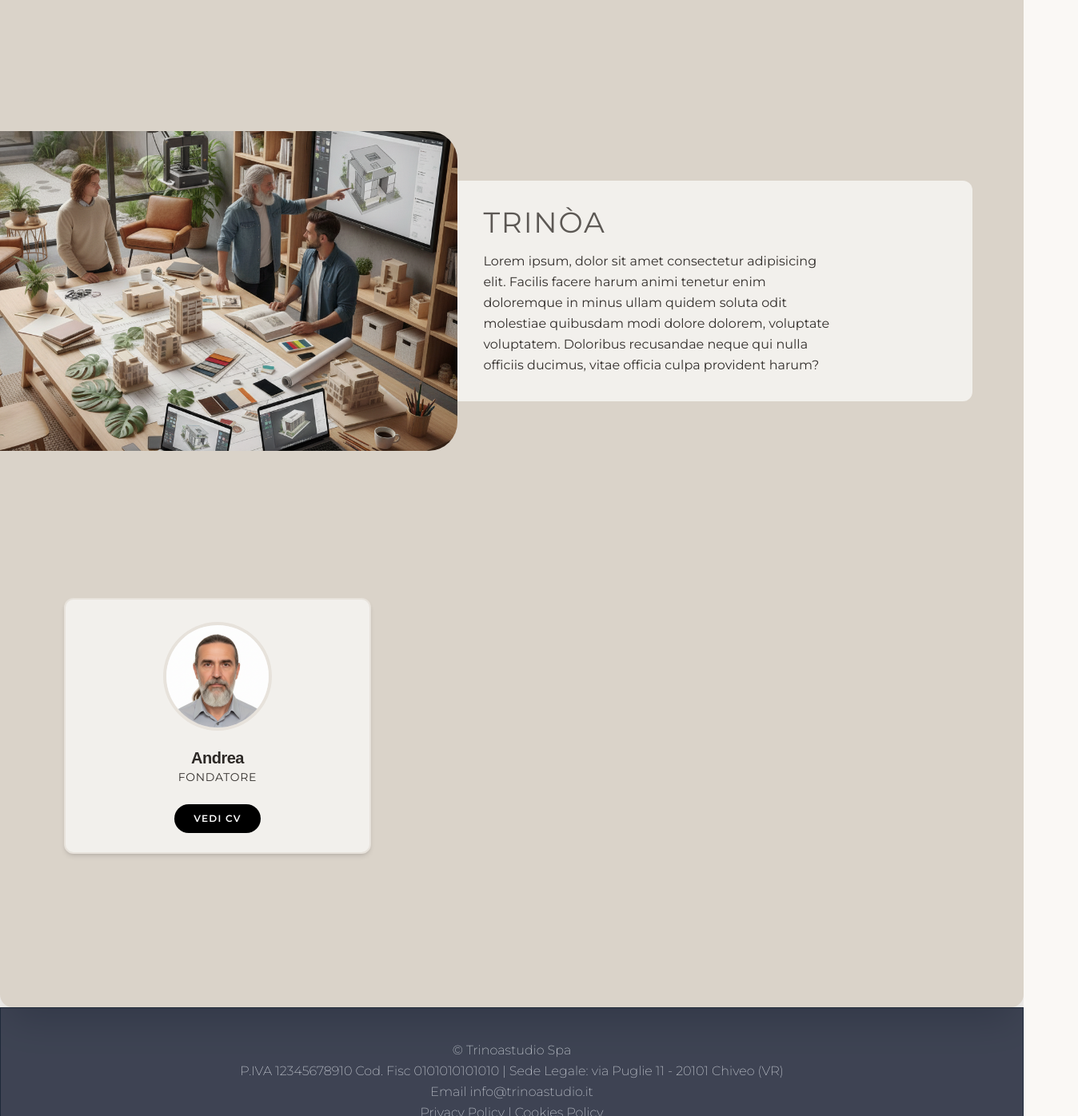
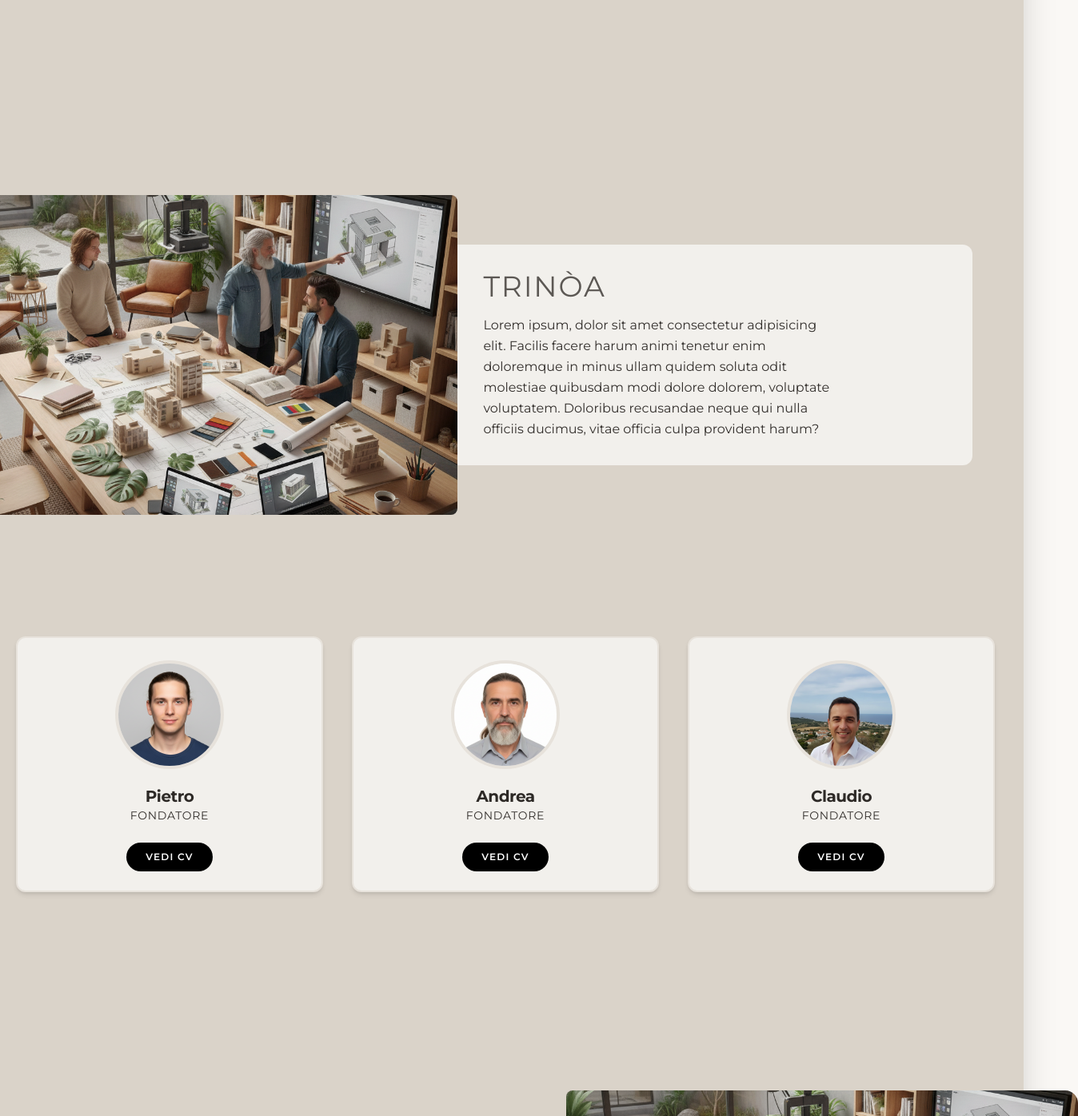
Before and after one commit to cesarecristanelli-code/binoastudio, a Next.js app: page / in a window 1280 px wide. Shown: the part 904-2300 px from the top of the page at 80% size, 1348 px wide, since content can reach past the window. Built offline with nearby package versions, Linux system fonts and the light colour scheme.

Commit message:
Fatta la sezione ChiSiamo.tsx

```diff
--- a/src/app/page.tsx
+++ b/src/app/page.tsx
@@ -1,6 +1,6 @@
 import Footer from "../components/Footer";
 import Hero from "@/components/hero-section/Hero";
-import HomeBody from "@/components/company-section/HomeBody";
+import ChiSiamo from "@/components/company-section/ChiSiamo";
 
 export default function Home() {
   return (
@@ -8,7 +8,7 @@ export default function Home() {
       {/* Hero Section */}
       <Hero title="we manage values" bgImage="/studio-immobiliare.png" />
 
-      <HomeBody />
+      <ChiSiamo />
 
       <Footer />
     </main>
--- a/src/components/company-section/BodySection.tsx
+++ b/src/components/company-section/BodySection.tsx
@@ -6,14 +6,14 @@ import { motion } from "framer-motion";
 interface SectionProps {
   title: string;
   children: string | ReactNode;
-  imageURL: string;
+  imagePath: string;
   reverse: boolean;
 }
 
 export default function Section({
   title,
   children,
-  imageURL,
+  imagePath,
   reverse,
 }: SectionProps) {
   return (
@@ -21,9 +21,11 @@ export default function Section({
       className={`flex flex-col ${reverse ? "md:flex-row-reverse xl:-me-17" : "md:flex-row xl:-ms-17"} items-center py-8 md:py-12 gap-0 md:gap- min-h-[60vh]`}
     >
       {/* Immagine */}
-      <div className="w-full md:w-1/2 aspect-4/3 md:h-100 relative overflow-hidden md:rounded-[36px]">
+      <div
+        className={`w-full md:w-1/2 aspect-4/3 md:h-100 relative overflow-hidden ${reverse ? "md:rounded-e-2xl md:rounded-s-lg" : "md:rounded-s-2xl md:rounded-e-lg"}`}
+      >
         <Image
-          src={imageURL}
+          src={imagePath}
           alt={title}
           fill
           className="object-cover transition-transform duration-500 hover:scale-105"
@@ -34,19 +36,19 @@ export default function Section({
 
       <motion.div
         initial={{ y: reverse ? -50 : 50, opacity: 0 }}
-          whileInView={{y: 0, opacity: 1}}
-          viewport={{once: true, amount: 0.4, margin: "-50px"}}
+        whileInView={{ y: 0, opacity: 1 }}
+        viewport={{ once: true, amount: 0.4, margin: "-50px" }}
         transition={{ duration: 0.8, ease: [0.21, 0.47, 0.32, 0.98] }}
         className={`
             opacity-0
             w-[90%] md:w-1/2
             -mt-16 md:mt-0
-            mx-auto md:me-16
+            mx-auto ${reverse ? "xl:ms-16" : "xl:me-16"}
           bg-white md:bg-[rgb(242,240,236)]
             p-6 md:p-8
             relative z-10
             shadow-lg md:shadow-none
-            rounded-xl md:rounded-e-xl md:rounded-s-none
+            rounded-xl ${reverse ? "md:rounded-s-xl md:rounded-e-none" : "md:rounded-e-xl md:rounded-s-none"}
         `}
       >
         <h3 className="text-3xl md:text-4xl mb-4 uppercase tracking-wider text-[#5C5854]">
@@ -54,7 +56,6 @@ export default function Section({
         </h3>
         <p className="text-[#332F2C] leading-relaxed max-w-md">{children}</p>
       </motion.div>
-
     </section>
   );
 }
--- /dev/null
+++ b/src/components/company-section/ChiSiamo.tsx
@@ -0,0 +1,91 @@
+import { ReactNode, Fragment } from "react";
+import Section from "./BodySection";
+import Title from "./BodyTitle";
+import FoundersGrid from "./FoundersGrid";
+
+interface BodySectionType {
+  id: number;
+  title: string;
+  imagePath: string;
+  children: string | ReactNode;
+  revrese: boolean;
+  divClasses: string;
+}
+
+const sections: BodySectionType[] = [
+  {
+    id: 1,
+    title: "Trinòa",
+    imagePath: "/Tre-architetti.png",
+    children: `Lorem ipsum, dolor sit amet consectetur adipisicing elit. Facilis
+          facere harum animi tenetur enim doloremque in minus ullam quidem
+          soluta odit molestiae quibusdam modi dolore dolorem, voluptate
+          voluptatem. Doloribus recusandae neque qui nulla officiis ducimus,
+          vitae officia culpa provident harum?`,
+    revrese: false,
+    divClasses: "mt-28 mb-16",
+  },
+  {
+    id: 2,
+    title: "Motto",
+    imagePath: "/Tre-architetti.png",
+    children: `Lorem ipsum, dolor sit amet consectetur adipisicing elit. Facilis
+          facere harum animi tenetur enim doloremque in minus ullam quidem
+          soluta odit molestiae quibusdam modi dolore dolorem, voluptate
+          voluptatem. Doloribus recusandae neque qui nulla officiis ducimus,
+          vitae officia culpa provident harum?`,
+    revrese: true,
+    divClasses: "my-28",
+  },
+  {
+    id: 3,
+    title: "Vision",
+    imagePath: "/Guarda-orizzonte.png",
+    children: `Lorem ipsum, dolor sit amet consectetur adipisicing elit. Facilis
+          facere harum animi tenetur enim doloremque in minus ullam quidem
+          soluta odit molestiae quibusdam modi dolore dolorem, voluptate
+          voluptatem. Doloribus recusandae neque qui nulla officiis ducimus,
+          vitae officia culpa provident harum?`,
+    revrese: false,
+    divClasses: "my-28",
+  },
+  {
+    id: 4,
+    title: "Mission",
+    imagePath: "/Stretta-di-mano.png",
+    children: `Lorem ipsum, dolor sit amet consectetur adipisicing elit. Facilis
+          facere harum animi tenetur enim doloremque in minus ullam quidem
+          soluta odit molestiae quibusdam modi dolore dolorem, voluptate
+          voluptatem. Doloribus recusandae neque qui nulla officiis ducimus,
+          vitae officia culpa provident harum?`,
+    revrese: true,
+    divClasses: "my-28",
+  },
+];
+
+export default function ChiSiamo() {
+  return (
+    <div
+      className="max-w-7xl mx-auto space-y-40 py-28 mt-20 rounded-2xl shadow-2xl"
+      style={{ backgroundColor: "rgb(218,211,201)" }}
+    >
+      <Title number="01" title="Chi siamo" />
+
+      {sections.map((s) => (
+        <Fragment key={s.id}>
+          <div className={s.divClasses}>
+            <Section
+              title={s.title}
+              imagePath={s.imagePath}
+              reverse={s.revrese}
+            >
+              {s.children}
+            </Section>
+          </div>
+
+          {s.id === 1 && <FoundersGrid />}
+        </Fragment>
+      ))}
+    </div>
+  );
+}
--- a/src/components/company-section/FounderCV.tsx
+++ b/src/components/company-section/FounderCV.tsx
@@ -1,4 +1,4 @@
-import { FounderCVProps } from "../types/cv.types";
+import { FounderCVProps } from "../../types/cv.types";
 
 
 /* Appena hai i CV:
@@ -18,7 +18,7 @@ export default function FounderCV({ founder, onClose }: FounderCVProps) {
       {/* Header con titolo e bottone per tornare */}
       <div className="flex justify-between mb-6">
         <h3 className="font-semibold text-2xl md:text-4xl text-gray-900">
-          {founder.title}
+          {founder.name}
         </h3>
 
         <button
--- a/src/components/company-section/FounderCard.tsx
+++ b/src/components/company-section/FounderCard.tsx
@@ -1,19 +1,14 @@
 import Image from 'next/image';
+import { FounderCardProps } from '@/types/card.types';
 
-interface FounderCardProps {
-  name: string;
-  role: string;
-  imageUrl: string;
-}
-
-export default function FounderCard({ name, role, imageUrl }: FounderCardProps) {
+export default function FounderCard({ name, role, imagePath, onClick }: FounderCardProps) {
   return (
     <div className="max-w-sm bg-[rgb(242,240,236)] rounded-xl border-2 border-[#E7E2DB] shadow-md hover:shadow-xl transition-shadow duration-300 overflow-hidden">
       {/* Container Foto */}
       <div className="flex justify-center pt-8">
         <div className="relative size-32 overflow-hidden rounded-full ring-4 ring-[#E7E2DB]">
           <Image
-            src={imageUrl}
+            src={imagePath}
             alt={`Foto di ${name}`}
             fill
             className="object-cover"
@@ -23,7 +18,7 @@ export default function FounderCard({ name, role, imageUrl }: FounderCardProps)
 
       {/* Contenuto Testuale */}
       <div className="p-6 text-center">
-        <h3 className="text-xl font-arvo font-bold tracking-tight">
+        <h3 className="text-xl font-bold tracking-tight">
           {name}
         </h3>
         <p className="text-sm text-[#332F2C] mb-6 uppercase tracking-wider font-medium">
@@ -31,7 +26,7 @@ export default function FounderCard({ name, role, imageUrl }: FounderCardProps)
         </p>
 
         {/* Bottone */}
-        <button className="mx-auto text-xs font-semibold uppercase tracking-widest px-6 py-2.5 rounded-full transition-all duration-300 cursor-pointer bg-black text-white hover:bg-gray-800">
+        <button className="mx-auto text-xs font-semibold uppercase tracking-widest px-6 py-2.5 rounded-full transition-all duration-300 cursor-pointer bg-black text-white hover:bg-gray-800" onClick={onClick}>
           Vedi CV
         </button>
       </div>
--- a/src/components/company-section/FoundersGrid.tsx
+++ b/src/components/company-section/FoundersGrid.tsx
@@ -1,36 +1,31 @@
 "use client";
-import { ReactNode, useState } from "react";
-/* import { CardType } from "../../types/card.types"; */
-import Card from "../Card2";
+import { useState } from "react";
+
 import FounderCV from "./FounderCV";
+import FounderCard from "./FounderCard";
+import { FounderCardType } from "@/types/card.types";
+
 import { AnimatePresence, motion } from "framer-motion";
-import { CardStyle } from "../Card2";
-
-interface CardType {
-  id: string | number;
-  title: string;
-  imagePath: string;
-  children?: string | ReactNode;
-  footer?: string | ReactNode;
-  style?: CardStyle;
-}
 
 export default function FoundersGrid() {
-  const founders: CardType[] = [
+  const founders: FounderCardType[] = [
     {
       id: 1,
-      title: "Pietro",
+      name: "Pietro",
       imagePath: "/simil-tyron.png",
+      role: "Fondatore",
     },
     {
       id: 2,
-      title: "Andrea",
+      name: "Andrea",
       imagePath: "/simil-andrea.png",
+      role: "Fondatore",
     },
     {
       id: 3,
-      title: "Claudio",
+      name: "Claudio",
       imagePath: "/simil-claudio.png",
+      role: "Fondatore",
     },
   ];
 
@@ -49,29 +44,16 @@ export default function FoundersGrid() {
               animate={{ x: 0, opacity: 1 }}
               exit={{ x: 100, opacity: 0 }}
               transition={{ duration: 0.4, ease: "easeInOut" }}
-              className="pt-10 grid md:grid-cols-3 gap-5 h-full min-h-75 px-5"
+              className="py-10 grid md:grid-cols-3 gap-5 h-full min-h-75 px-5"
             >
               {founders.map((f) => (
-                <Card
+                <FounderCard
                   key={f.id}
-                  title={f.title}
+                  name={f.name}
+                  role={f.role}
                   imagePath={f.imagePath}
-                  style={{
-                    cardClasses:
-                      "border-2 border-[#2D2926] bg-[rgb(242,238,232)] transition-transform duration-400 hover:-translate-y-2 hover:scale-102",
-                  }}
-                  footer={
-                    <div className="flex justify-center h-full w-full items-center">
-                      <button
-                        type="button"
-                        className="rounded-3xl bg-transparent border-2 border-[#2D2926]  text-[#2D2926] px-4 py-2 hover:opacity-70 cursor-pointer"
-                        onClick={() => setSelectedID(f.id as number)}
-                      >
-                        Vedi CV
-                      </button>
-                    </div>
-                  }
-                ></Card>
+                  onClick={() => setSelectedID(f.id as number)}
+                />
               ))}
             </motion.div>
           ) : (
--- a/src/components/company-section/HomeBody.tsx
+++ /dev/null
@@ -1,36 +0,0 @@
-import Section from "./BodySection";
-import Title from "./BodyTitle";
-import FounderCard from "./FounderCard";
-import FoundersGrid from "./FoundersGrid";
-import Image from "next/image";
-/* import Image from "next/image";
-import Card from "../Card2"; */
-
-export default function HomeBody() {
-  return (
-    <div
-      className="max-w-7xl mx-auto space-y-40 py-28 mt-20 rounded-2xl shadow-2xl"
-      style={{ backgroundColor: "rgb(218, 211, 201)" }}
-    >
-      <Title number="01" title="Chi siamo" />
-      <div className="my-24">
-        <Section title="Trinòa" imageURL="/Tre-architetti.png" reverse={false}>
-          Lorem ipsum, dolor sit amet consectetur adipisicing elit. Facilis
-          facere harum animi tenetur enim doloremque in minus ullam quidem
-          soluta odit molestiae quibusdam modi dolore dolorem, voluptate
-          voluptatem. Doloribus recusandae neque qui nulla officiis ducimus,
-          vitae officia culpa provident harum?
-        </Section>
-      </div>
-      {/* <FoundersGrid /> */}
-
-      <div className="m-10 p-10">
-        <FounderCard
-          name="Andrea"
-          imageUrl="/simil-andrea.png"
-          role="Fondatore"
-        />
-      </div>
-    </div>
-  );
-}
--- a/src/types/cv.types.ts
+++ b/src/types/cv.types.ts
@@ -1,6 +1,7 @@
-import { CardType } from "./card.types";
+import { FounderCardType } from "./card.types";
+
 
 export interface FounderCVProps {
-    founder: CardType,
+    founder: FounderCardType,
     onClose?: () => void,
 }
```
Also changed, not shown: src/components/Card.tsx (deleted, +0 -62 lines), src/components/Card2.tsx (deleted, +0 -67 lines), src/components/company-section/BodyTitle.tsx (+11 -8 lines), src/types/card.types.ts (+10 -27 lines). Lines whose indentation alone changed are shown as unchanged.
